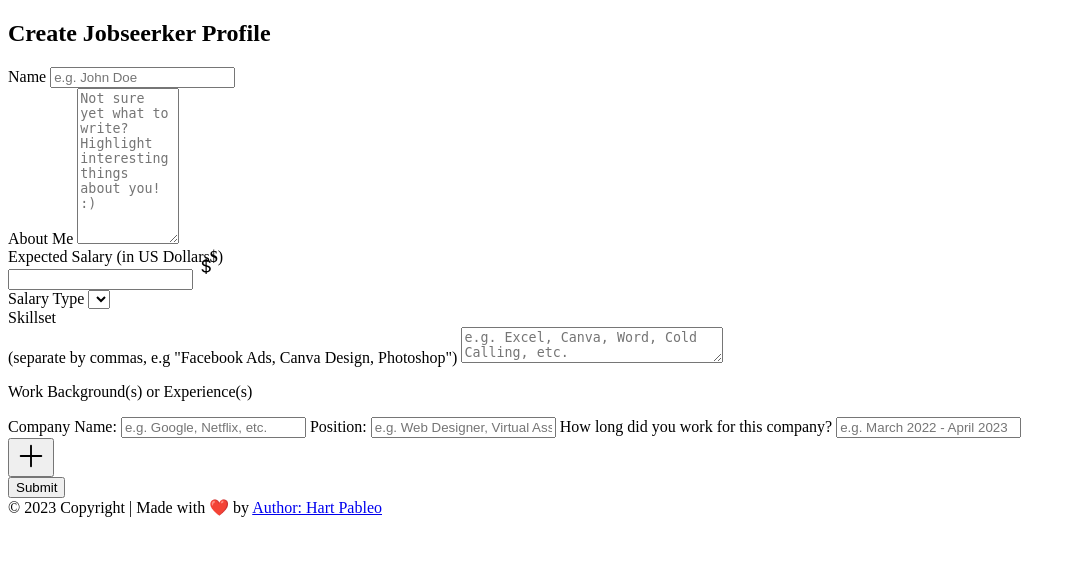
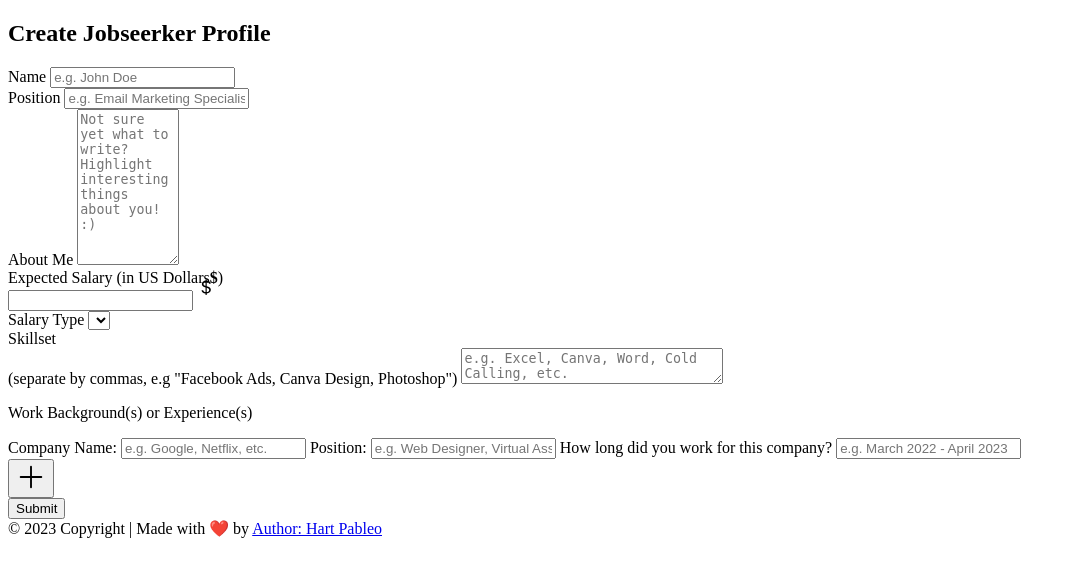
Before and after one commit to hartpableo/phreshskills, a PHP site: template app/views/jobseekers/create.view.php in a window 1280 px wide. Shown: the part 175-752 px from the top of the page, without its empty margins (0-1076 px from the left). Run offline with PHP 8.4, Linux system fonts and the light colour scheme; the template is opened without the code that fills it: most values are stand-ins (such as "Sample title", 1, 10 or a date in 2020); data that the repository does not hold is empty; some libraries are stand-ins or nearby versions.

Commit message:
In Progress: POST for jobseeker profile creation

```diff
--- a/app/Http/routes.php
+++ b/app/Http/routes.php
@@ -24,4 +24,5 @@ $router->get('/job/{job:id}', 'Jobs/show');
 
 $router->get('/jobseekers', 'Jobseekers/index');
 $router->get('/jobseeker/create-profile', 'Jobseekers/create');
+$router->post('/jobseeker/add', 'Jobseekers/store');
 $router->get('/jobseeker/{jobseeker:id}', 'Jobseekers/show');
--- a/app/views/jobseekers/create.view.php
+++ b/app/views/jobseekers/create.view.php
@@ -3,13 +3,18 @@
 <section class="has-overlay bg-fixed bg-center bg-cover relative isolate py-5 lg:py-10 h-full" style="background-image: url(<?php echo image_uri('hero-bg.webp'); ?>);background-repeat: no-repeat;">
   <div class="container">
 
-  <form action="/jobs/add" method="POST" class="container max-w-lg my-8 lg:my-16">
+  <form action="/jobseeker/add" method="POST" class="container max-w-lg my-8 lg:mt-10 lg:mb-16">
 
     <h1 class="font-bold text-3xl lg:text-4xl font-secondary text-gold mb-8">Create Jobseerker Profile</h1>
 
     <div class="mb-4">
       <label for="name" class="block text-gray-200 font-secondary text-sm">Name</label>
       <input type="text" id="name" name="name" class="border border-solid rounded-sm border-gray-500 block w-full p-1" placeholder="e.g. John Doe">
+    </div>
+
+    <div class="mb-4">
+      <label for="position" class="block text-gray-200 font-secondary text-sm">Position</label>
+      <input type="text" id="position" name="position" class="border border-solid rounded-sm border-gray-500 block w-full p-1" placeholder="e.g. Email Marketing Specialist">
     </div>
 
     <div class="mb-4">
@@ -50,8 +55,8 @@
     </div>
 
     <div class="mb-4">
-        <label for="skillset" class="block text-gray-200 font-secondary text-sm">Skillset<br> <span class="text-xs">(separate by commas, e.g "Facebook Ads, Canva Design, Photoshop")</span></label>
-        <textarea id="skillset" name="skillset" id="skillset" cols="30" rows="2" class="form-textarea border border-solid rounded-sm border-gray-500 block w-full p-1 resize-vertical resize-none" placeholder="e.g. Excel, Canva, Word, Cold Calling, etc."></textarea>
+        <label for="skills" class="block text-gray-200 font-secondary text-sm">Skillset<br> <span class="text-xs">(separate by commas, e.g "Facebook Ads, Canva Design, Photoshop")</span></label>
+        <textarea id="skills" name="skills" id="skills" cols="30" rows="2" class="form-textarea border border-solid rounded-sm border-gray-500 block w-full p-1 resize-vertical resize-none" placeholder="e.g. Excel, Canva, Word, Cold Calling, etc."></textarea>
     </div>
 
     <div class="mb-4">
```
Also changed, not shown: app/Http/controllers/Jobseekers/store.php (added, +32 -0 lines), public/assets/css/style.css.
